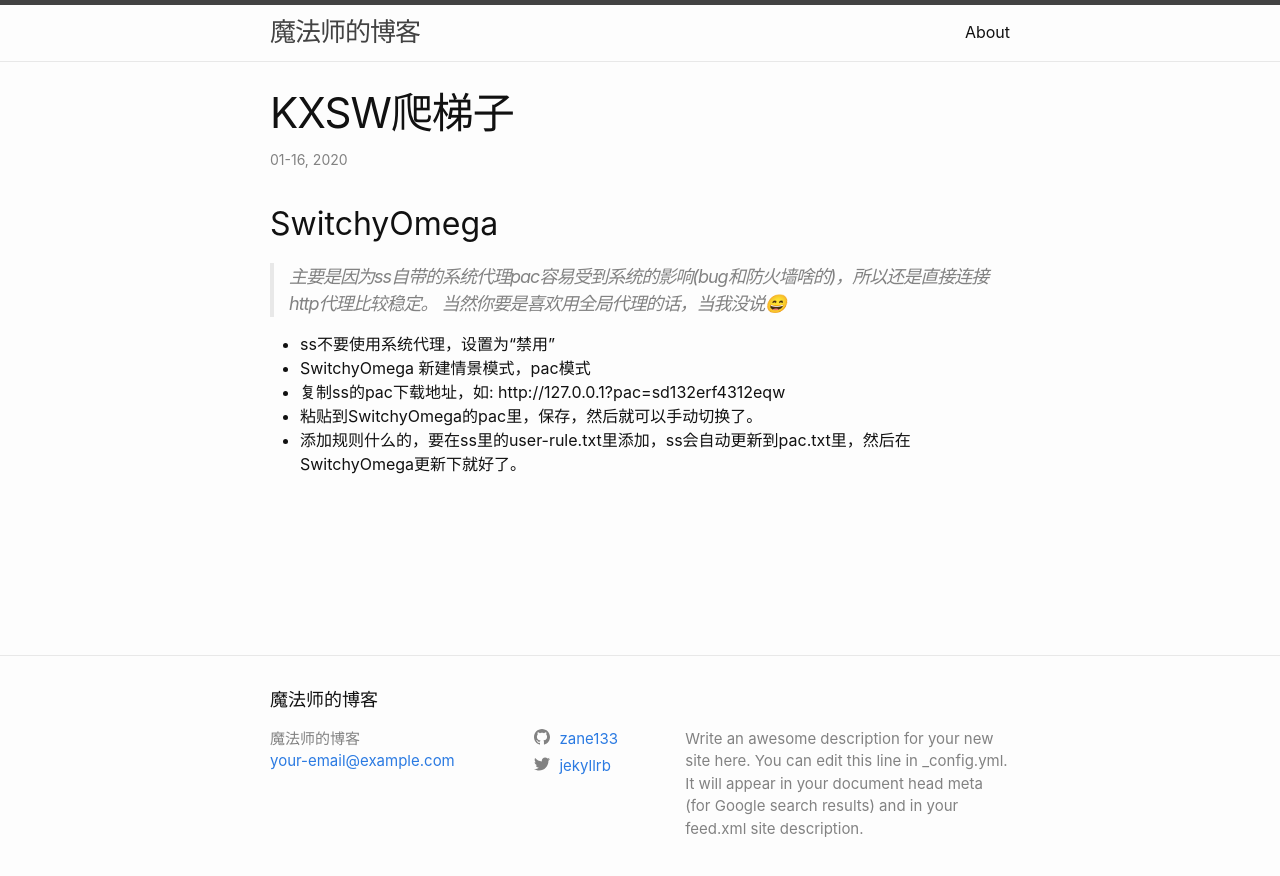
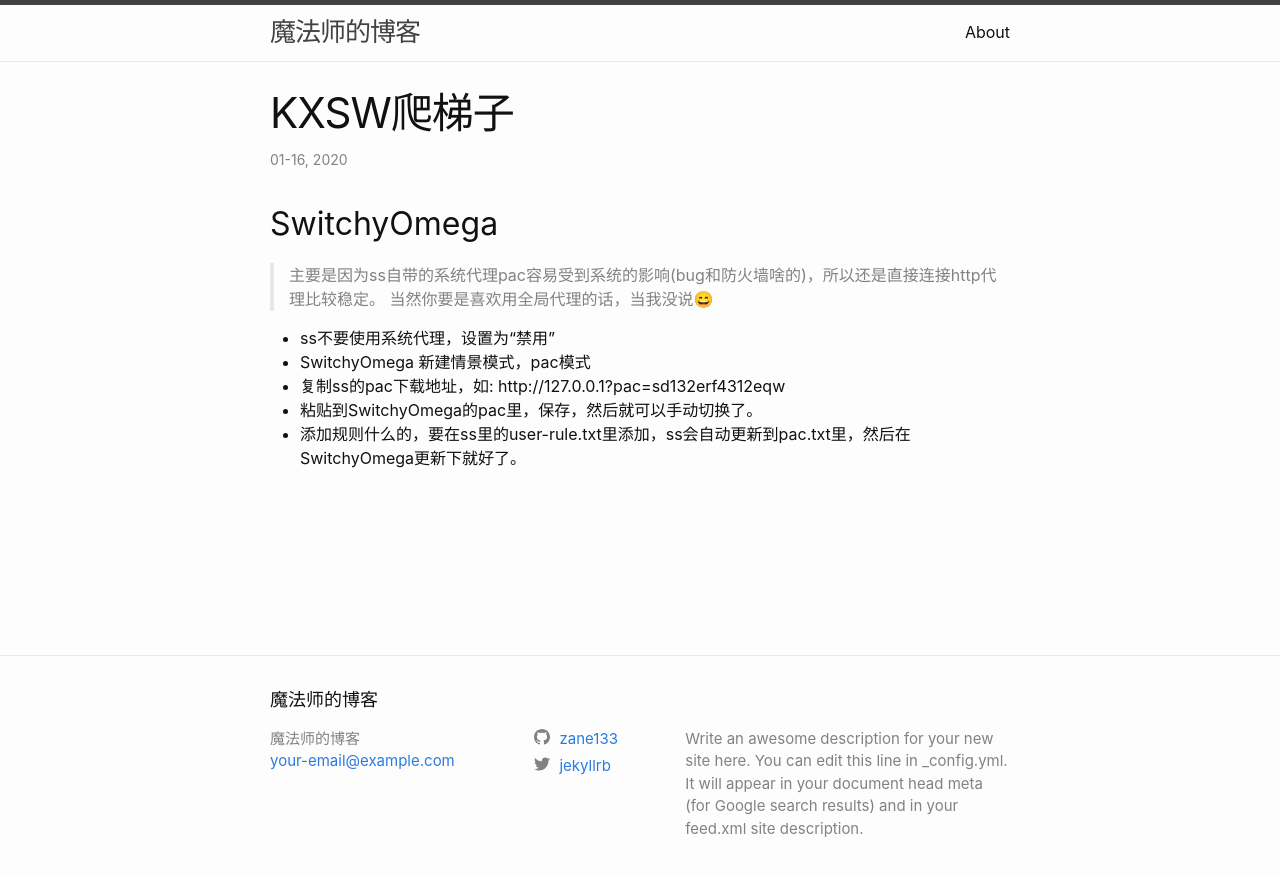
Before and after one commit to zane133/zane133.github.io, a Jekyll site: the page built from _posts/2020-01-16-ss-fq.markdown, in a window 1280 px wide. Shown: the top 876 px of the page. Built offline with Jekyll 4.4.1, drawn with Linux system fonts in a browser that asks for light colours.

Commit message:
edit quote

```diff
--- a/_sass/minima/_base.scss
+++ b/_sass/minima/_base.scss
@@ -132,9 +132,9 @@ blockquote {
   color: $grey-color;
   border-left: 4px solid $grey-color-light;
   padding-left: $spacing-unit / 2;
-  @include relative-font-size(1.125);
-  letter-spacing: -1px;
-  font-style: italic;
+  @include relative-font-size(1.0);
+  // letter-spacing: -1px;
+  font-style: normal;
 
   > :last-child {
     margin-bottom: 0;
```
